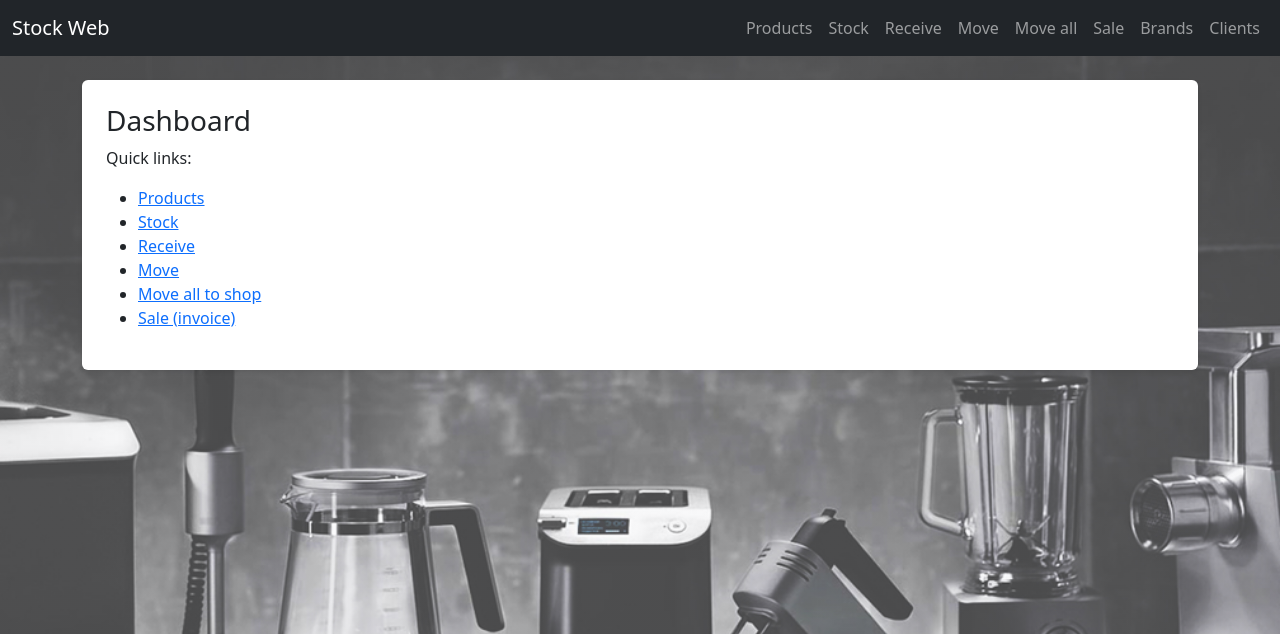
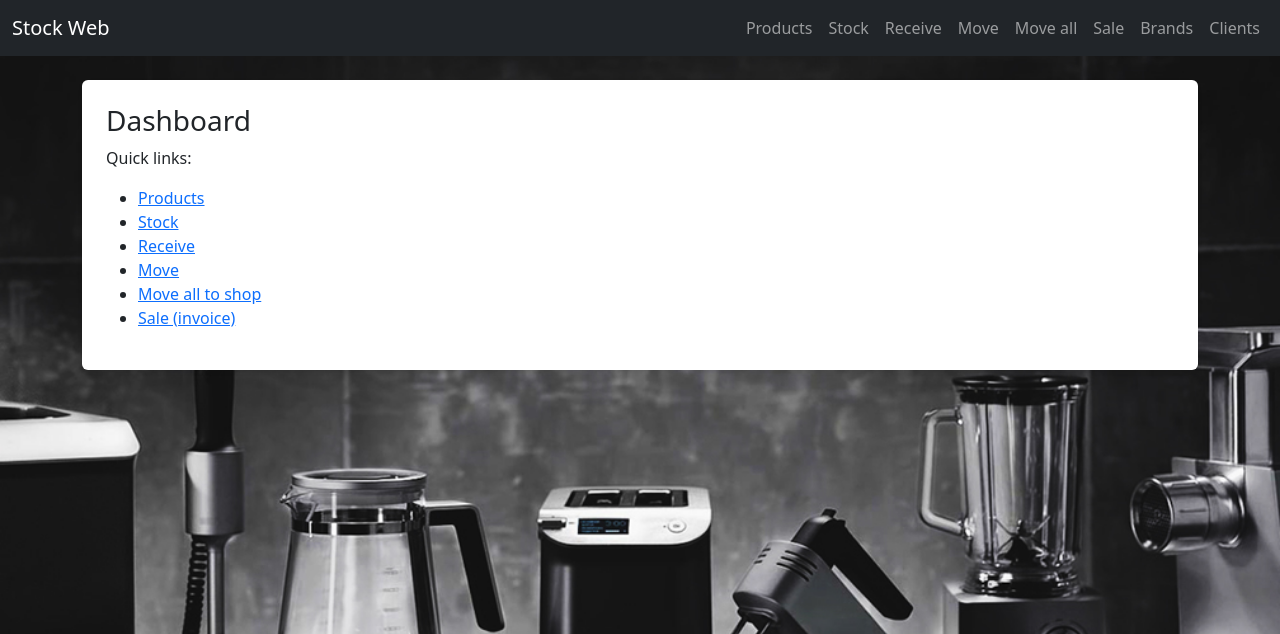
Before and after one commit to XSFORM/Stock_bot, a FastAPI app: page / in a window 1280 px wide. Shown: the top 634 px of the page. Run offline with FastAPI, Linux system fonts and the light colour scheme.

Commit message:
Update site.css

```diff
--- a/app/web/static/site.css
+++ b/app/web/static/site.css
@@ -1,7 +1,7 @@
 body.bg-light {
   /* заменишь на свою картинку */
   background-image:
-    linear-gradient(rgba(245, 246, 250, 0.25), rgba(245, 246, 250, 0.25)),
+    linear-gradient(rgba(245, 246, 250, 0.0), rgba(245, 246, 250, 0.0)),
     url("/static/bg.jpg");
   background-size: cover;
   background-position: center;
```
